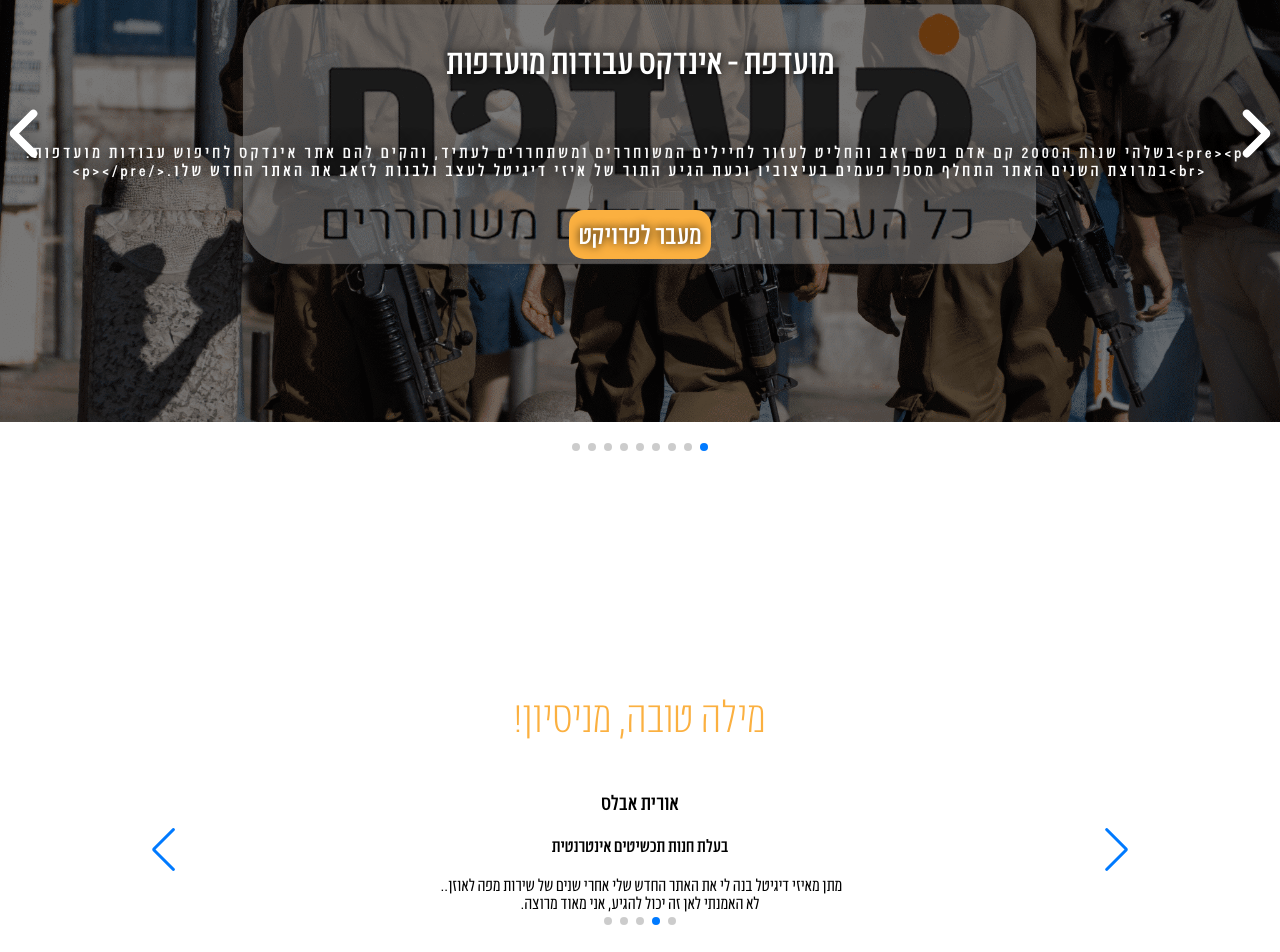
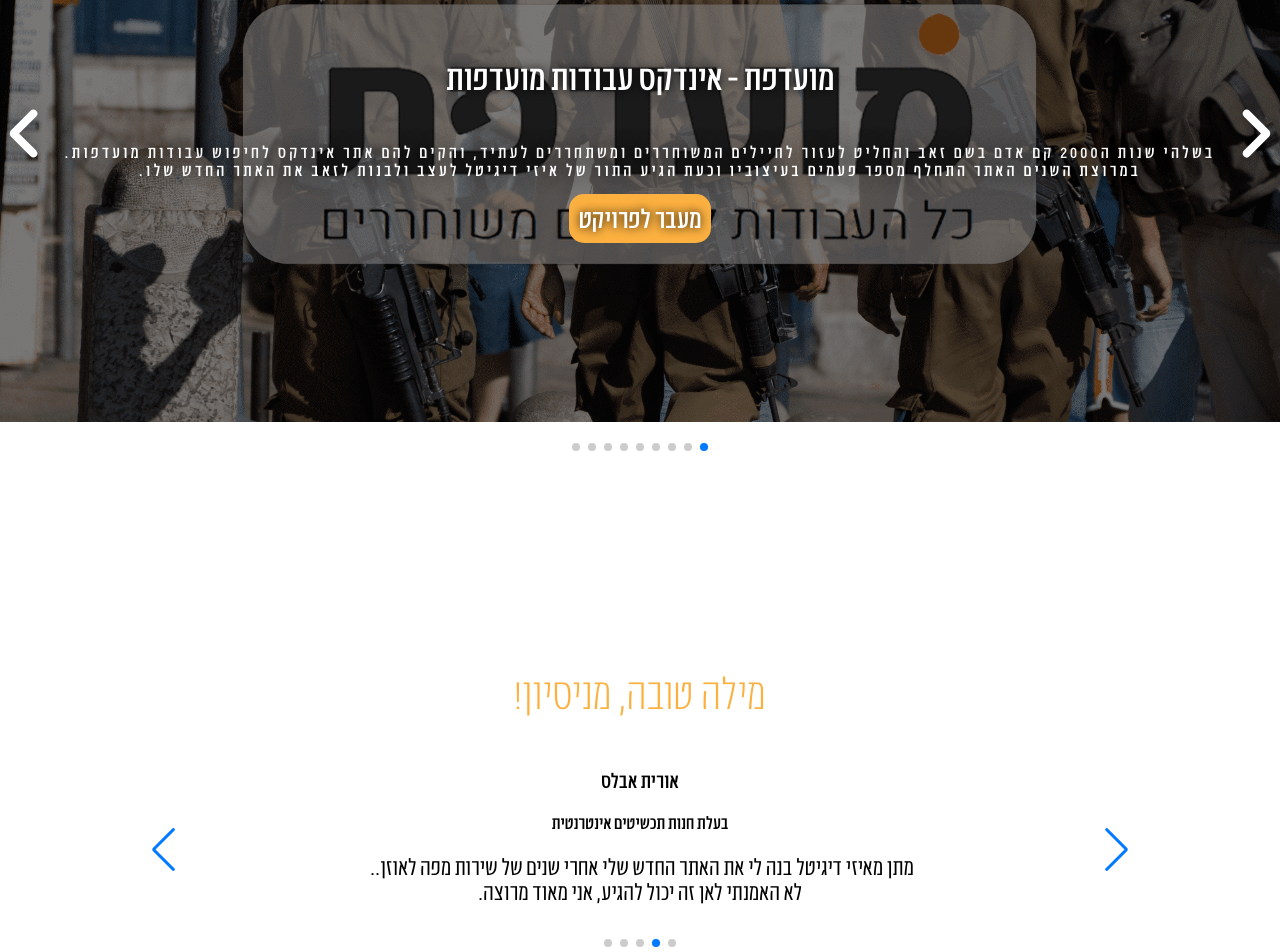
Before and after one commit to MatanSaban/ezdigital, a React (Create React App) app: page / in a window 1280 px wide. Shown: the part 1840-2792 px from the top of the page. Built offline with nearby package versions, Linux system fonts and the light colour scheme.

Commit message:
homePageFix

```diff
--- a/src/components/Home/Home.jsx
+++ b/src/components/Home/Home.jsx
@@ -27,32 +27,39 @@ import Json from '../Header/MenuItems.json'
 // const data = JSON.parse(dataToString);
 // console.log(data.Project1.description);
 // console.log(<pre>{{d}}</pre>);
+const RenderHTML=(text)=>{
+	const htmlPart=text
+    return(
+      <div dangerouslySetInnerHTML={ {__html: htmlPart} } />
+    )
+}
+
 
 const testimonials = {
     testimonial: {
         name: "מיכל ארווץ",
         title: "בעלת סטודיו פילאטיס בשרון",
-        text: "מתן האלוף דאג לכל מה שהייתי צריכה כדי להקפיץ את העסק בכמה רמות בזמן קצר מאוד. ממליצה!",
+        text: "<pre><p>מתן האלוף דאג לכל מה שהייתי צריכה כדי להקפיץ את העסק בכמה רמות בזמן קצר מאוד. ממליצה!</p></pre>",
     },
     testimonial2: {
         name: "אורית אבלס",
         title: "בעלת חנות תכשיטים אינטרנטית",
-        text: "מתן מאיזי דיגיטל בנה לי את האתר החדש שלי אחרי שנים של שירות מפה לאוזן.. \nלא האמנתי לאן זה יכול להגיע, אני מאוד מרוצה.",
+        text: "<pre><p>מתן מאיזי דיגיטל בנה לי את האתר החדש שלי אחרי שנים של שירות מפה לאוזן.. <br/>לא האמנתי לאן זה יכול להגיע, אני מאוד מרוצה.</p></pre>",
     },
     testimonial3: {
         name: "ישראל טבכר",
         title: "בעל חברת רימרקטינג",
-        text: "על איזי דיגיטל שמעתי מספר פעמים לפני שהחלטתי לבנות אצלם את האתר שלי,\nהחלטתי שהמלצה זה מספיק בשבילי ואכן האתר נבנה ונמסר בתוך שבוע בלבד.",
+        text: "<pre><p>על איזי דיגיטל שמעתי מספר פעמים לפני שהחלטתי לבנות אצלם את האתר שלי,<br/>החלטתי שהמלצה זה מספיק בשבילי ואכן האתר נבנה ונמסר בתוך שבוע בלבד.</p></pre>",
     },
     testimonial4: {
         name: "איתי סניור",
         title: "בעל חברת הובלות במרכז",
-        text: "איזי דיגיטל עזרו לי בתקופת הקורונה להחזיק את עסק ההובלות שלי מעל המים,\nברגע שעברנו את הקורונה כל העבודה הקשה התחילה להשתלם עוד יותר.",
+        text: "<pre><p>איזי דיגיטל עזרו לי בתקופת הקורונה להחזיק את עסק ההובלות שלי מעל המים,<br/>ברגע שעברנו את הקורונה כל העבודה הקשה התחילה להשתלם עוד יותר.</p></pre>",
     },
     testimonial5: {
         name: "אמיר סאלח",
         title: "בעל מכון קעקועים בצפון",
-        text: "התחלתי לעבוד עם מתן באמצע תקופת הקורונה רק מתוך התעניינות אם כדאי בכלל כדאי לפרסם בתקופה הזו..\nהיום אחרי חצי שנה אני יכול להגיד שזו ההחלטה העסקית הטובה ביותר שעשיתי בתקופה הזו.",
+        text: "<pre><p>התחלתי לעבוד עם מתן באמצע תקופת הקורונה רק מתוך התעניינות אם כדאי בכלל כדאי לפרסם בתקופה הזו..<br/>היום אחרי חצי שנה אני יכול להגיד שזו ההחלטה העסקית הטובה ביותר שעשיתי בתקופה הזו.</p></pre>",
     },
 };
 
@@ -175,14 +182,7 @@ const Home = () => {
                                         <h3>
                                             {ProjectsJson[projectName].name}
                                         </h3>
-                                        <pre>
-                                            <p>
-                                                {
-                                                    ProjectsJson[projectName]
-                                                        .description
-                                                }
-                                            </p>
-                                        </pre>
+                                        { RenderHTML(ProjectsJson[projectName].description)}
                                         <NavLink
                                             to={`/projects${ProjectsJson[projectName].link}`}
                                         >
@@ -230,9 +230,7 @@ const Home = () => {
                                     >
                                         <h3>{testimonials[keyName].name}</h3>
                                         <h4>{testimonials[keyName].title}</h4>
-                                        <pre>
-                                            <p>{testimonials[keyName].text}</p>
-                                        </pre>
+                                            { RenderHTML(testimonials[keyName].text)}
                                     </div>
                                 </SwiperSlide>
                             );
--- a/src/components/Home/home.css
+++ b/src/components/Home/home.css
@@ -98,6 +98,12 @@ div.projectHomepageCover > a:hover {
     flex-wrap: nowrap;
     justify-content: center;
 }
+#testimonials .swiper {
+    height: 200px;
+}
+#testimonials .swiper p {
+    font-size: 1.3rem !important;
+}
 #services .service h2 {
     color: var(--color-primary);
 }
```
